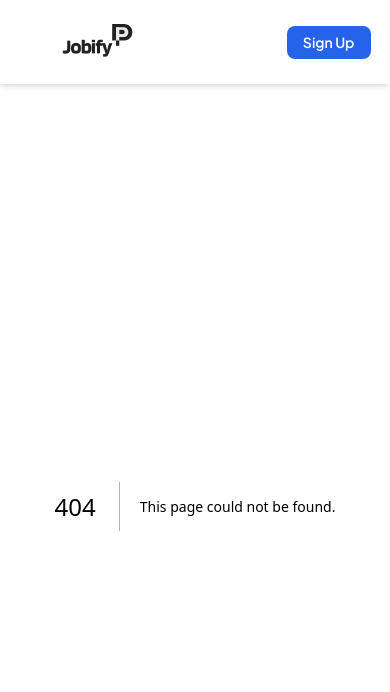
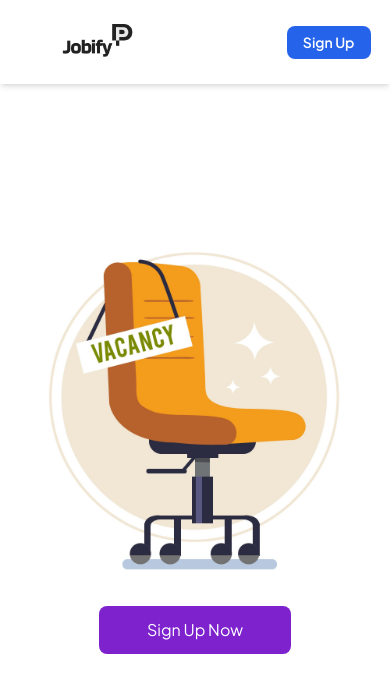
Before and after one commit to developerabdulmamun/jobify, a Next.js app: page /signup in a window 390 px wide. Before the commit this address had no page. Shown: the top 692 px of the page. Built offline with nearby package versions, Linux system fonts and the light colour scheme.

Commit message:
Sign Up page design complete with responsive

```diff
--- /dev/null
+++ b/app/components/SignUp.tsx
@@ -0,0 +1,19 @@
+import Image from "next/image";
+import React from "react";
+import ImageUrl from "@/public/images/chair.jpg";
+
+const SignUp = () => {
+  return (
+    <div className="overflow-hidden h-[84vh] flex flex-col items-center justify-center">
+      {/* Image */}
+      <Image src={ImageUrl} alt="image" width={400} height={200} />
+
+      {/* SignUp button */}
+      <button className="px-12 py-3 mt-[2rem] bg-purple-700 hover:bg-purple-900 transition-all duration-300 rounded-lg text-white">
+        Sign Up Now
+      </button>
+    </div>
+  );
+};
+
+export default SignUp;
--- /dev/null
+++ b/app/signup/page.tsx
@@ -0,0 +1,12 @@
+import React from "react";
+import SignUp from "../components/SignUp";
+
+const SignupPage = () => {
+  return (
+    <div>
+      <SignUp />
+    </div>
+  );
+};
+
+export default SignupPage;
```
